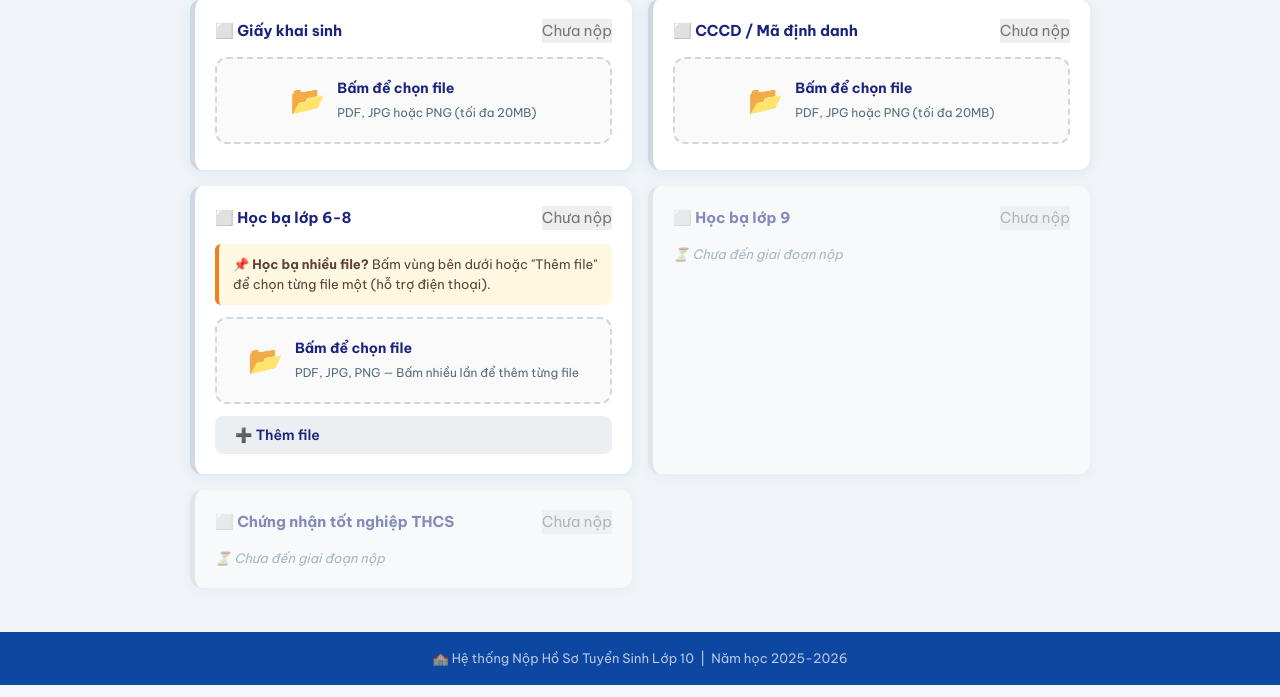
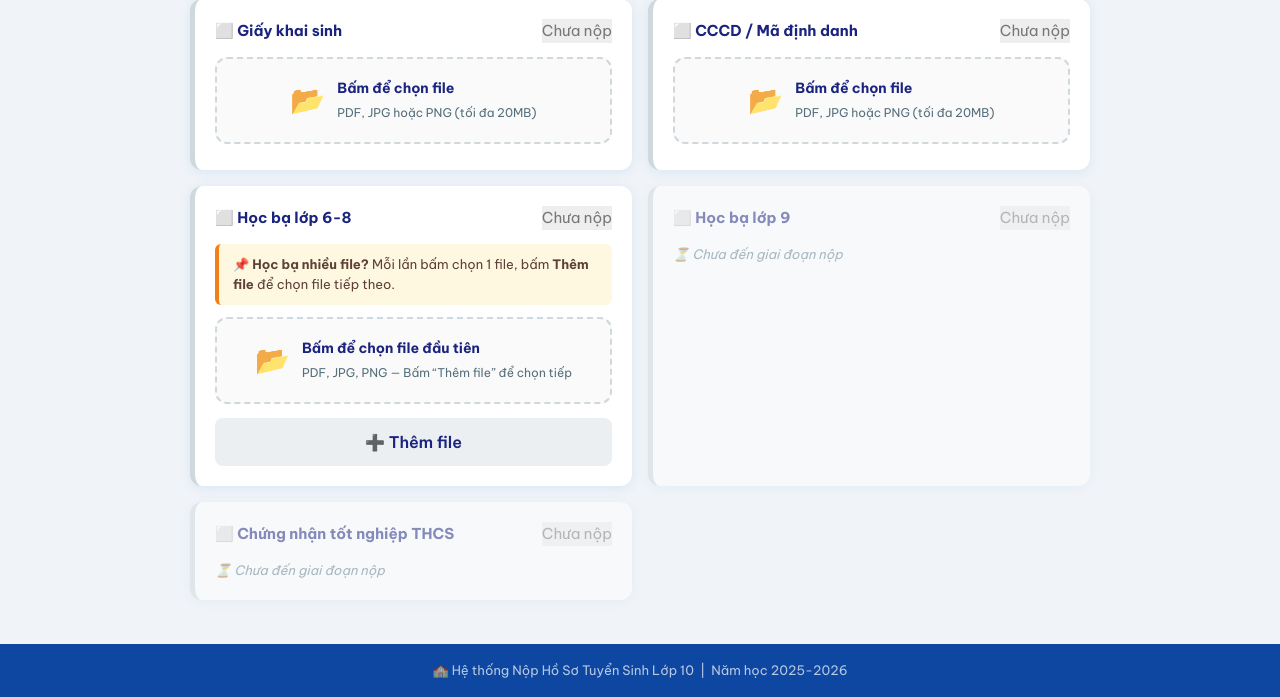
Before and after one commit to MrKhang-Khoi/ts2627, a Flask app: page /student/1 in a window 1280 px wide. Shown: the part 385-1082 px from the top of the page. Run offline with Flask 3, Linux system fonts and the light colour scheme; the visitor is signed in with stand-in values (Sample User, id 1); data comes from the database, SQL or seed files in the repository; data that the repository does not hold is empty.

Commit message:
fix: multi-file iOS - dung label[for] va dynamic input creation thay vi JS click

```diff
--- a/templates/student_profile.html
+++ b/templates/student_profile.html
@@ -99,28 +99,29 @@
 
           {% if can_edit %}
             {% if is_hb68 %}
-            {# === UPLOAD ĐẶC BIỆT CHO HỌC BẠ 6-8: mobile-friendly === #}
+            {# === UPLOAD HB68: mobile-friendly === #}
             <div class="hb68-info">
-              <p>📌 <strong>Học bạ nhiều file?</strong> Bấm vùng bên dưới hoặc "Thêm file" để chọn từng file một (hỗ trợ điện thoại).</p>
+              <p>📌 <strong>Học bạ nhiều file?</strong> Mỗi lần bấm chọn 1 file, bấm <strong>Thêm file</strong> để chọn file tiếp theo.</p>
             </div>
-            <div class="upload-zone" id="zone-{{ dt }}" onclick="triggerHb68Picker()">
+            {# Dùng label[for] — browser tự mở picker không cần JS, an toàn trên iOS #}
+            <label for="file-HOCBA_6_8" class="upload-zone" id="zone-HOCBA_6_8">
               <div class="upload-zone-icon">📂</div>
               <div class="upload-zone-text">
-                <strong>Bấm để chọn file</strong>
-                <small>PDF, JPG, PNG — Bấm nhiều lần để thêm từng file</small>
+                <strong>Bấm để chọn file đầu tiên</strong>
+                <small>PDF, JPG, PNG — Bấm “Thêm file” để chọn tiếp</small>
               </div>
               <input type="file" id="file-HOCBA_6_8" class="file-input" accept=".pdf,.jpg,.jpeg,.png"
                      onchange="addHb68File(this)">
-            </div>
+            </label>
             <div id="hb68-list" class="file-preview-list hidden"></div>
-            <button class="btn btn-secondary" style="width:100%;margin-top:6px" onclick="triggerHb68Picker()">➕ Thêm file</button>
+            <button class="btn btn-secondary btn-block" style="margin-top:8px" onclick="addHb68FileNew()">➕ Thêm file</button>
             <button id="btn-upload-HOCBA_6_8" class="btn btn-upload btn-block hidden"
                     onclick="uploadHb68({{ student.id }})">
               ⬆ Tải lên và nối học bạ 6-8
             </button>
             {% else %}
-            {# === UPLOAD THÔNG THƯỜNG === #}
-            <div class="upload-zone" id="zone-{{ dt }}" onclick="document.getElementById('file-{{ dt }}').click()">
+            {# === UPLOAD THÔNG THƯỜNG: dùng label[for] để mở picker an toàn trên iOS === #}
+            <label for="file-{{ dt }}" class="upload-zone" id="zone-{{ dt }}">
               <div class="upload-zone-icon">📂</div>
               <div class="upload-zone-text">
                 <strong>Bấm để chọn file</strong>
@@ -128,7 +129,7 @@
               </div>
               <input type="file" id="file-{{ dt }}" class="file-input" accept=".pdf,.jpg,.jpeg,.png"
                      onchange="onFileSelected('{{ dt }}', this)">
-            </div>
+            </label>
             <div id="preview-{{ dt }}" class="file-preview-list hidden"></div>
             <button id="btn-upload-{{ dt }}" class="btn btn-upload btn-block hidden"
                     onclick="uploadFile('{{ dt }}', {{ student.id }})">
@@ -223,17 +224,41 @@
 const STUDENT_ID = {{ student.id }};
 function formatSize(b){return b<1048576?(b/1024).toFixed(0)+' KB':(b/1048576).toFixed(1)+' MB';}
 
-// ===== HB68 MULTI-FILE (mobile-friendly) =====
+// ===== HB68 MULTI-FILE =====
+// iOS Safari chỉ cho mở file picker khi được gọi từ user gesture trực tiếp.
+// label[for] xử lý file đầu tiên (browser tự kết nối, không cần JS).
+// addHb68FileNew() tạo một input mới và .click() nó trong cùng onclick handler —
+// đây là cách duy nhất để iOS cho phép mở picker theo chương trình.
 let _hb68Files = [];
-function triggerHb68Picker() { document.getElementById('file-HOCBA_6_8').click(); }
+
 function addHb68File(input) {
+  // Gọi khi label zone được dùng để chọn file đầu tiên
   Array.from(input.files).forEach(f => {
     if (!_hb68Files.find(x => x.name===f.name && x.size===f.size)) _hb68Files.push(f);
   });
-  input.value = '';
+  input.value = '';  // reset để lần sau vẫn onchange trigger
   _renderHb68List();
 }
+
+function addHb68FileNew() {
+  // Tạo input mới mỗi lần — tránh bị iOS block
+  const inp = document.createElement('input');
+  inp.type = 'file';
+  inp.accept = '.pdf,.jpg,.jpeg,.png';
+  inp.style.cssText = 'position:fixed;top:-200px;left:-200px;opacity:0;width:1px;height:1px;';
+  inp.onchange = function() {
+    Array.from(this.files).forEach(f => {
+      if (!_hb68Files.find(x => x.name===f.name && x.size===f.size)) _hb68Files.push(f);
+    });
+    _renderHb68List();
+    if (document.body.contains(this)) document.body.removeChild(this);
+  };
+  document.body.appendChild(inp);
+  inp.click();  // an toàn vì đang trong onclick handler của button
+}
+
 function removeHb68File(i) { _hb68Files.splice(i,1); _renderHb68List(); }
+
 function _renderHb68List() {
   const list = document.getElementById('hb68-list');
   const btn  = document.getElementById('btn-upload-HOCBA_6_8');
```
